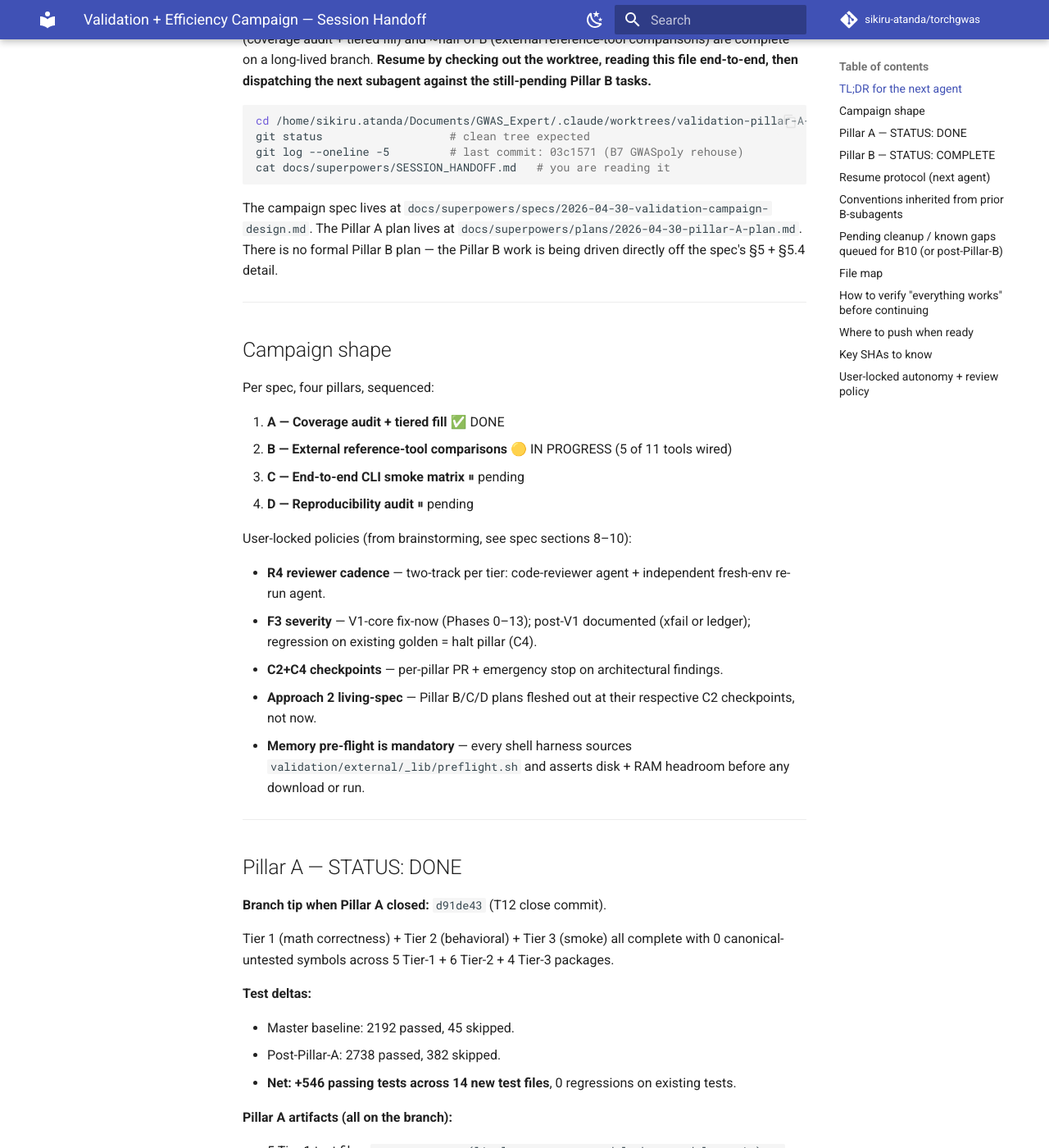
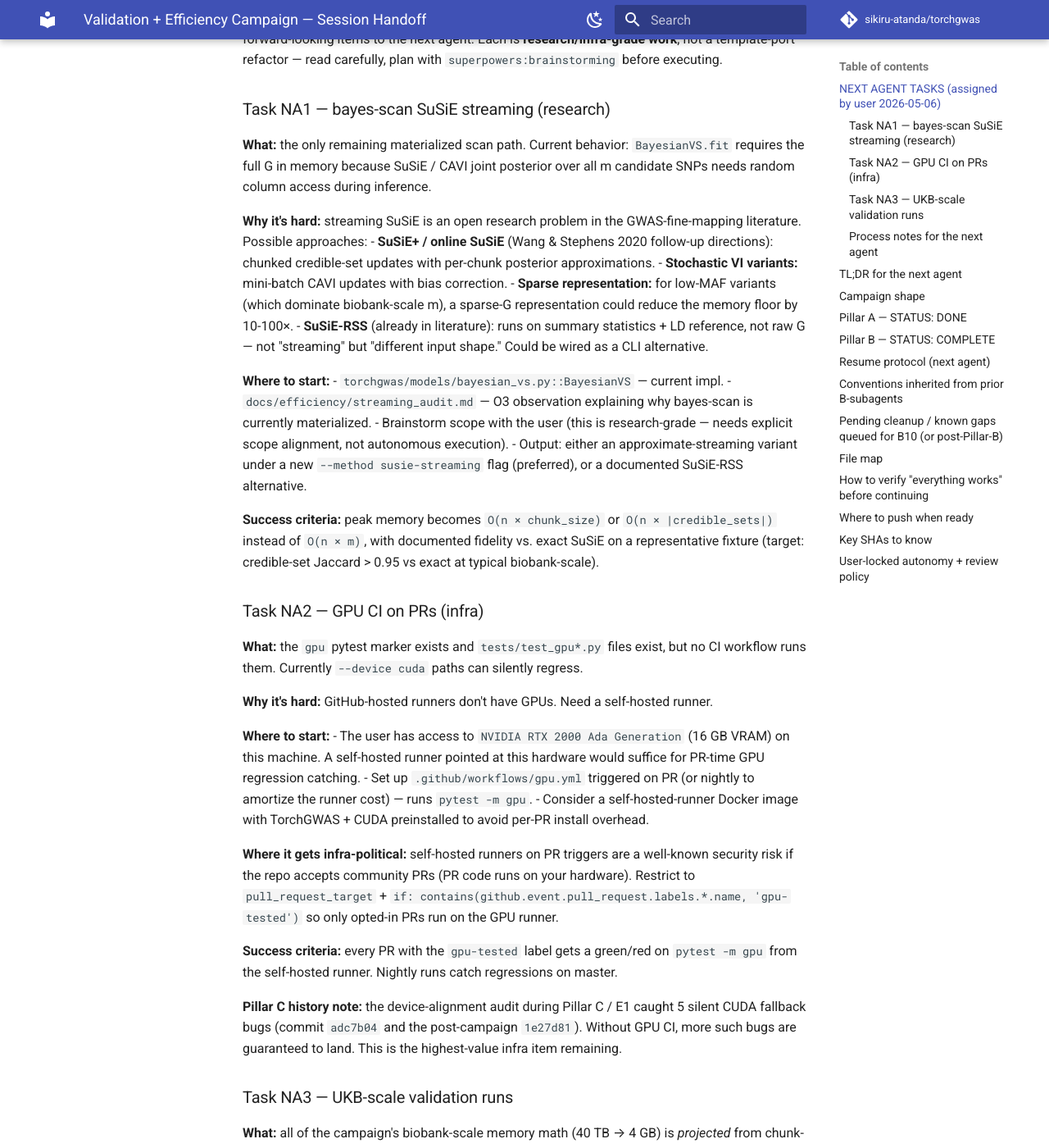
Before and after one commit to sikiru-atanda/torchgenomics, an MkDocs documentation site: the page built from docs/superpowers/SESSION_HANDOFF.md, in a window 1280 px wide and 1400 px high, scrolled down 1847 px. Shown: the whole window at 82% size. Built offline with MkDocs 1.6.1 and Material for MkDocs 9.7.7, drawn with Linux system fonts in a browser that asks for light colours; comment, search, counter and statistics services are not loaded; some of the changed text lies outside the part shown.

Commit message:
SESSION_HANDOFF: add NEXT AGENT TASKS section (NA1 / NA2 / NA3)
User closed the v0.3.8 session on 2026-05-06 with explicit instructions
to queue three forward-looking items for the next agent:

- NA1: bayes-scan SuSiE streaming (research-grade — needs brainstorm
  with user before execution; possible paths include SuSiE+ chunked
  credible sets, stochastic VI mini-batches, sparse-G representation,
  or SuSiE-RSS sumstats-input alternative).

- NA2: GPU CI on PRs (infra-grade — self-hosted runner on the
  on-machine RTX 2000 Ada with pull_request_target + label gating;
  pairs with Pillar C device-alignment audit's history of 5 silent
  CUDA fallback bugs).

- NA3: UKB-scale validation runs (empirical — single chr22 LMM +
  LDSC h² ratifies the campaign's projected biobank memory math
  and numerical-agreement claims; needs UKB data access).

These are NOT autonomous-loop targets. Each is independent and
should be planned with the user before execution.

Co-Authored-By: Claude Opus 4.7 (1M context) <noreply@anthropic.com>

```diff
--- a/docs/superpowers/SESSION_HANDOFF.md
+++ b/docs/superpowers/SESSION_HANDOFF.md
@@ -46,6 +46,69 @@
 > - `cli-matrix.yml` (Pillar C, nightly): 122-cell CLI smoke
 > - `external.yml` (Pillar B, weekly): 11-tool reference comparisons
 > - `reproducibility.yml` (Pillar D, monthly): fixture-drift audit
+
+---
+
+## NEXT AGENT TASKS (assigned by user 2026-05-06)
+
+The streaming + validation campaigns are saturated. The user has explicitly assigned these three forward-looking items to the next agent. Each is **research/infra-grade work**, not a template-port refactor — read carefully, plan with `superpowers:brainstorming` before executing.
+
+### Task NA1 — bayes-scan SuSiE streaming (research)
+
+**What:** the only remaining materialized scan path. Current behavior: `BayesianVS.fit` requires the full G in memory because SuSiE / CAVI joint posterior over all m candidate SNPs needs random column access during inference.
+
+**Why it's hard:** streaming SuSiE is an open research problem in the GWAS-fine-mapping literature. Possible approaches:
+- **SuSiE+ / online SuSiE** (Wang & Stephens 2020 follow-up directions): chunked credible-set updates with per-chunk posterior approximations.
+- **Stochastic VI variants:** mini-batch CAVI updates with bias correction.
+- **Sparse representation:** for low-MAF variants (which dominate biobank-scale m), a sparse-G representation could reduce the memory floor by 10-100×.
+- **SuSiE-RSS** (already in literature): runs on summary statistics + LD reference, not raw G — not "streaming" but "different input shape." Could be wired as a CLI alternative.
+
+**Where to start:**
+- `torchgwas/models/bayesian_vs.py::BayesianVS` — current impl.
+- `docs/efficiency/streaming_audit.md` — O3 observation explaining why bayes-scan is currently materialized.
+- Brainstorm scope with the user (this is research-grade — needs explicit scope alignment, not autonomous execution).
+- Output: either an approximate-streaming variant under a new `--method susie-streaming` flag (preferred), or a documented SuSiE-RSS alternative.
+
+**Success criteria:** peak memory becomes `O(n × chunk_size)` or `O(n × |credible_sets|)` instead of `O(n × m)`, with documented fidelity vs. exact SuSiE on a representative fixture (target: credible-set Jaccard > 0.95 vs exact at typical biobank-scale).
+
+### Task NA2 — GPU CI on PRs (infra)
+
+**What:** the `gpu` pytest marker exists and `tests/test_gpu*.py` files exist, but no CI workflow runs them. Currently `--device cuda` paths can silently regress.
+
+**Why it's hard:** GitHub-hosted runners don't have GPUs. Need a self-hosted runner.
+
+**Where to start:**
+- The user has access to `NVIDIA RTX 2000 Ada Generation` (16 GB VRAM) on this machine. A self-hosted runner pointed at this hardware would suffice for PR-time GPU regression catching.
+- Set up `.github/workflows/gpu.yml` triggered on PR (or nightly to amortize the runner cost) — runs `pytest -m gpu`.
+- Consider a self-hosted-runner Docker image with TorchGWAS + CUDA preinstalled to avoid per-PR install overhead.
+
+**Where it gets infra-political:** self-hosted runners on PR triggers are a well-known security risk if the repo accepts community PRs (PR code runs on your hardware). Restrict to `pull_request_target` + `if: contains(github.event.pull_request.labels.*.name, 'gpu-tested')` so only opted-in PRs run on the GPU runner.
+
+**Success criteria:** every PR with the `gpu-tested` label gets a green/red on `pytest -m gpu` from the self-hosted runner. Nightly runs catch regressions on master.
+
+**Pillar C history note:** the device-alignment audit during Pillar C / E1 caught 5 silent CUDA fallback bugs (commit `adc7b04` and the post-campaign `1e27d81`). Without GPU CI, more such bugs are guaranteed to land. This is the highest-value infra item remaining.
+
+### Task NA3 — UKB-scale validation runs
+
+**What:** all of the campaign's biobank-scale memory math (40 TB → 4 GB) is *projected* from chunk-size arithmetic. No actual run on UKB-scale (n ≈ 500K samples, m ≈ 10M variants) data has been done. The streaming-memory regression tests verify peak ∝ chunk_size on n=200/m=2000 fixtures — that's the *invariant*, not the *biobank-scale measurement*.
+
+**Why it's hard:** needs UKB data access (DUA, controlled access committee, etc.) and tens of CPU-hours per run. Not something that can be auto-dispatched.
+
+**Where to start:**
+- The user has UKB access in their day job (per `bench/data/` references). If access is in place, a single LMM scan + a single LDSC h² estimate at UKB chr22 scale (~1.6M variants) is the right first target.
+- Build a one-off harness at `validation/external/ukb/` that mirrors the Pillar B layout: install (no-op; uses pre-fetched UKB), fetch_data (assumes UKB locally), run, compare.
+- Compare: TorchGWAS LMM vs regenie LMM (already wired), TorchGWAS h² vs LDSC h² (already wired), peak memory observed vs the projected `O(n × chunk_size)` invariant.
+
+**Success criteria:** at least one biobank-scale comparison empirically validates that the streaming peak holds and the numerical agreement holds (β corr > 0.999, h² Δ < 5e-3). One ledger row capturing the result. Future runs can re-use the harness.
+
+**Why this matters:** without an empirical biobank run, the campaign's claims are theoretically sound but not empirically validated at scale. A single UKB chr22 LMM + LDSC h² run takes ~few CPU-hours and ratifies the entire campaign's memory + correctness story.
+
+### Process notes for the next agent
+
+- Don't restart the campaign. The worktree state IS the source of truth.
+- Use `superpowers:brainstorming` for NA1 (research-scope task). The other two are more execution-y but still warrant a written plan.
+- Each task is independent; tackle in any order. NA2 (GPU CI) is highest infra-impact. NA3 (UKB run) is highest empirical-validation-impact. NA1 (SuSiE) is highest scientific-impact.
+- All campaign infrastructure is in place: pre-flight library, validation findings ledger, R4 review templates, F3 severity policy, audit + worklist generators, streaming + perf regression nets. New work plugs into them — don't reinvent.
 
 ---
 
```
